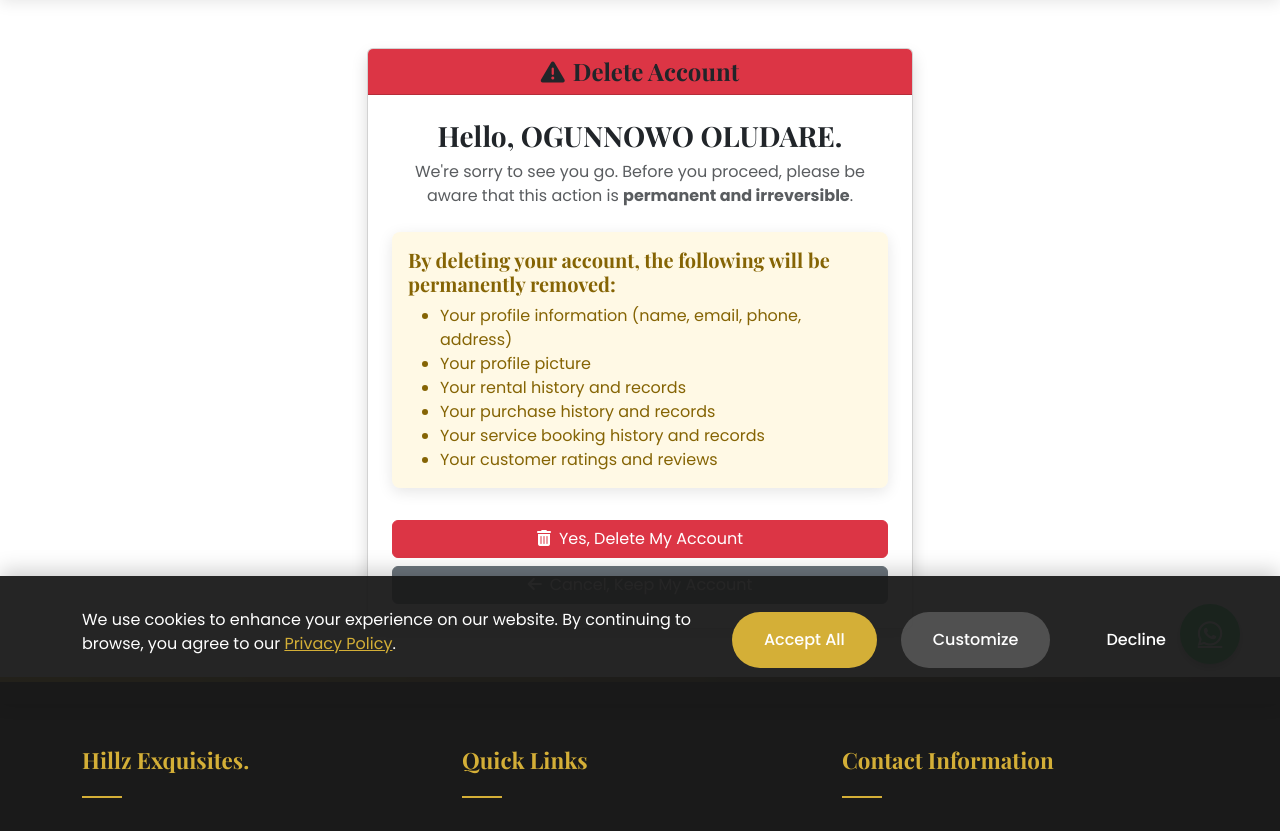
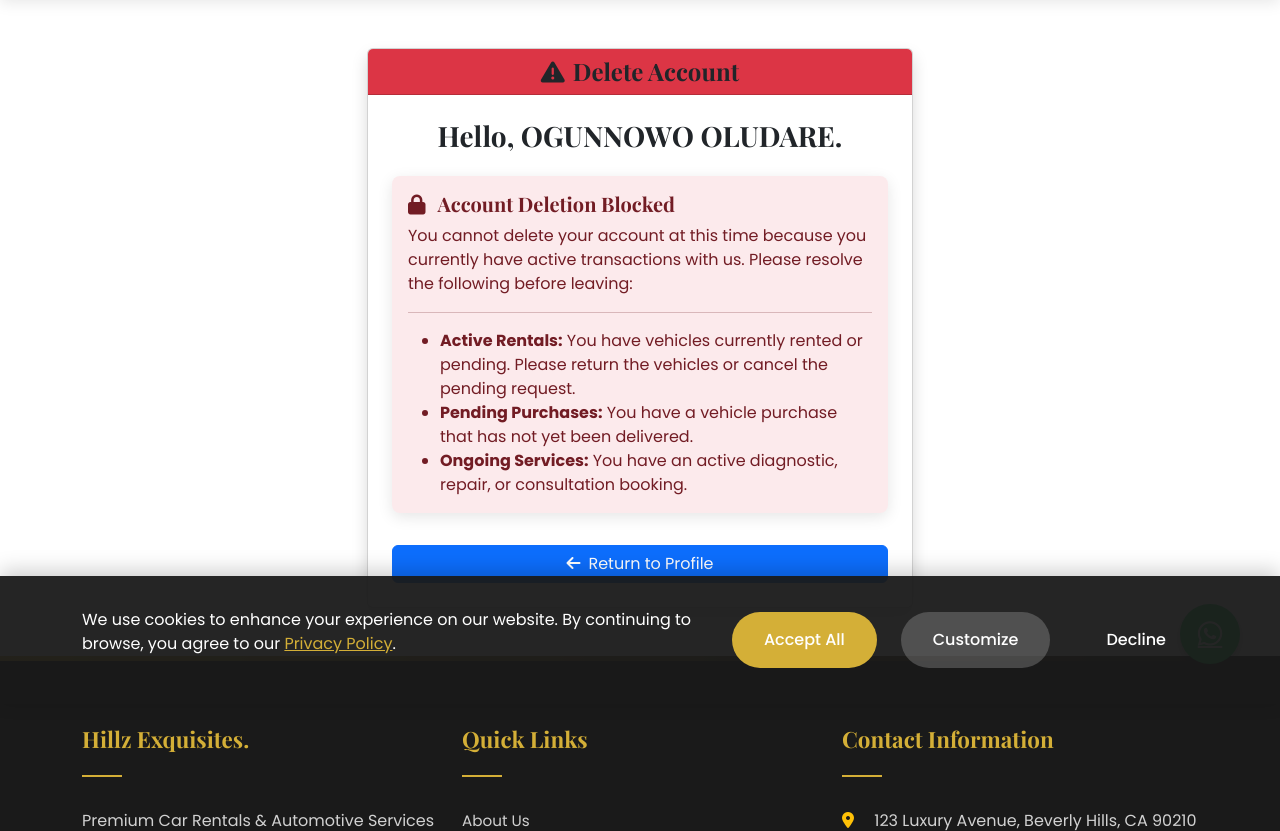
Before and after one commit to DarkSun2003/Hillz, a Django app: page /delete-account/ in a window 1280 px wide; the page is wider, and only the part inside the window is pictured. Shown: the part 96-927 px from the top of that part. Run offline with Django 4.2, Linux system fonts and the light colour scheme; a user stored in the database is signed in; data comes from the database, SQL or seed files in the repository; both versions use the stored data as it was after the commit.

Commit message:
Account deletion and user relationship updates

```diff
--- a/car_rental/forms.py
+++ b/car_rental/forms.py
@@ -131,12 +131,6 @@ class CustomerForm(forms.ModelForm):
         # If we have a user, pre-populate the name field
         if self.user and not self.initial.get('name'):
             self.initial['name'] = f"{self.user.first_name} {self.user.last_name}".strip() or self.user.username
-
-    def clean_email(self):
-        email = self.cleaned_data.get('email')
-        if Customer.objects.filter(email=email).exclude(pk=self.instance.pk).exists():
-            raise ValidationError("This email is already associated with another customer.")
-        return email
 
     def clean_license_expiry(self):
         license_expiry = self.cleaned_data.get('license_expiry')
--- a/car_rental/models.py
+++ b/car_rental/models.py
@@ -102,7 +102,7 @@ class SiteInfo(TimeStampedModel, AuditableModel):
 # Customer Model
 class Customer(TimeStampedModel, AuditableModel, SoftDeletionModel):
     name = models.CharField(max_length=100)
-    email = models.EmailField(unique=True, db_index=True)
+    email = models.EmailField(db_index=True)
     phone = models.CharField(
         max_length=20,
         blank=True,
--- a/car_rental/templates/delete_account.html
+++ b/car_rental/templates/delete_account.html
@@ -10,33 +10,65 @@
                 <div class="card-header bg-danger text-white text-center">
                     <h4 class="mb-0"><i class="fas fa-exclamation-triangle me-2"></i>Delete Account</h4>
                 </div>
+
                 <div class="card-body p-4">
-                    <!-- Personalized Warning Message -->
                     <div class="text-center mb-4">
                         <h3>Hello, {{ user.get_full_name|default:user.username }}.</h3>
+                    </div>
+
+                    {% if not can_delete %}
+                        <div class="alert alert-danger" role="alert">
+                            <h5 class="alert-heading"><i class="fas fa-lock me-2"></i> Account Deletion Blocked</h5>
+                            <p>You cannot delete your account at this time because you currently have active transactions with us. Please resolve the following before leaving:</p>
+                            <hr>
+                            <ul class="mb-0">
+                                {% if active_rentals %}
+                                    <li><strong>Active Rentals:</strong> You have vehicles currently rented or pending. Please return the vehicles or cancel the pending request.</li>
+                                {% endif %}
+                                {% if active_purchases %}
+                                    <li><strong>Pending Purchases:</strong> You have a vehicle purchase that has not yet been delivered.</li>
+                                {% endif %}
+                                {% if active_services %}
+                                    <li><strong>Ongoing Services:</strong> You have an active diagnostic, repair, or consultation booking.</li>
+                                {% endif %}
+                            </ul>
+                        </div>
+
+                        <div class="d-grid mt-4">
+                            <a href="{% url 'car_rental:profile' %}" class="btn btn-primary">
+                                <i class="fas fa-arrow-left me-2"></i>Return to Profile
+                            </a>
+                        </div>
+
+                    {% else %}
+                        <div class="text-center mb-4">
                             <p class="text-muted">
                                 We're sorry to see you go. Before you proceed, please be aware that this action is <strong>permanent and irreversible</strong>.
                             </p>
                         </div>
 
-                    <!-- List of What Will Be Deleted -->
                         <div class="alert alert-warning" role="alert">
                             <h5 class="alert-heading">By deleting your account, the following will be permanently removed:</h5>
                             <ul class="mb-0">
                                 <li>Your profile information (name, email, phone, address)</li>
                                 <li>Your profile picture</li>
-                            <li>Your rental history and records</li>
-                            <li>Your purchase history and records</li>
-                            <li>Your service booking history and records</li>
-                            <li>Your customer ratings and reviews</li>
+                                <li>Your ability to log in and manage your history</li>
                             </ul>
                         </div>
 
-                    <!-- Final Confirmation Form -->
-                    <form method="post" action="{% url 'car_rental:delete_account' %}" onsubmit="return confirm('Are you absolutely sure you want to delete your account? This action cannot be undone.');">
+                        <form method="post" onsubmit="return confirm('Are you absolutely sure you want to permanently delete your account? This cannot be undone.');">
                             {% csrf_token %}
-                        <div class="d-grid gap-2">
-                            <button type="submit" name="confirm_delete" value="yes" class="btn btn-danger">
+                            <div class="mb-4">
+                                <div class="form-check">
+                                    <input class="form-check-input" type="checkbox" name="confirm_delete" value="yes" id="confirmDeleteCheck" required>
+                                    <label class="form-check-label fw-bold text-danger" for="confirmDeleteCheck">
+                                        I understand that my account will be permanently deleted and cannot be recovered.
+                                    </label>
+                                </div>
+                            </div>
+
+                            <div class="d-grid gap-3 d-md-flex justify-content-md-center">
+                                <button type="submit" class="btn btn-danger">
                                     <i class="fas fa-trash-alt me-2"></i>Yes, Delete My Account
                                 </button>
                                 <a href="{% url 'car_rental:profile' %}" class="btn btn-secondary">
@@ -44,6 +76,7 @@
                                 </a>
                             </div>
                         </form>
+                    {% endif %}
                 </div>
             </div>
         </div>
@@ -79,7 +112,7 @@
                 const confirmationInput = form.querySelector('input[name="confirm_delete"]');
                 if (confirmationInput && confirmationInput.value !== 'yes') {
                     event.preventDefault();
-                    alert('Please confirm that you want to delete your account by typing "yes" in the box.');
+                    alert('You must check the confirmation box to proceed.');
                 }
             });
         }
--- a/car_rental/views.py
+++ b/car_rental/views.py
@@ -959,19 +959,30 @@ def cancel_service_booking(request, pk):
 
 # --- USER PROFILE VIEWS ---
 
+# car_rental/views.py
+
+from django.db.models import Sum
+from .forms import UserForm, UserProfileForm, CustomerForm
+from .utils import send_profile_update_email # Assuming this is imported properly
+from .models import CustomerRating # Assuming this is in your imports
+
 @login_required
 def profile(request):
     # Ensure UserProfile exists
     profile, _ = UserProfile.objects.get_or_create(user=request.user)
 
-    # --- ROBUSTLY GET OR CREATE THE CUSTOMER ---
-    customer, created = Customer.objects.get_or_create(
-        email=request.user.email,
-        defaults={
-            'name': f"{request.user.first_name} {request.user.last_name}".strip() or request.user.username,
-            'user': request.user
-        }
-    )
+    # --- STRICT BLANK SLATE CREATION ---
+    # We explicitly check if THIS specific user has a linked customer account.
+    if hasattr(request.user, 'customer_account') and request.user.customer_account:
+        customer = request.user.customer_account
+    else:
+        # If they don't (like a re-registered account), generate a brand new Customer ID
+        # completely ignoring any old archived records with the same email.
+        customer = Customer.objects.create(
+            user=request.user,
+            email=request.user.email,
+            name=f"{request.user.first_name} {request.user.last_name}".strip() or request.user.username
+        )
     # ---------------------------------------------
 
     # --- Initialize forms ---
@@ -999,13 +1010,9 @@ def profile(request):
                 return redirect('car_rental:profile')
             except Exception as e:
                 messages.error(request, f'An error occurred while updating your profile: {str(e)}.')
-                logger.error(f"Profile update error: {e}")
+                logging.error(f"Profile update error: {e}")
         else:
             messages.error(request, 'Please correct the errors below.')
-            # Re-render forms with errors so the user can see them
-            user_form = UserForm(request.POST, instance=request.user)
-            profile_form = UserProfileForm(request.POST, request.FILES, instance=profile)
-            customer_form = CustomerForm(request.POST, request.FILES, instance=customer, user=request.user)
 
     # --- Calculate Statistics (for both GET and POST) ---
     try:
@@ -1013,6 +1020,7 @@ def profile(request):
         full_purchases = Purchase.objects.filter(customer=customer).order_by('-purchase_datetime')
 
         total_rentals = full_rentals.count()
+        total_purchases_count = full_purchases.count()
         active_rentals = full_rentals.filter(status__in=['active', 'overdue']).count()
 
         rental_spent = full_rentals.filter(payment_status='paid').aggregate(total=Sum('total_amount'))['total'] or 0
@@ -1023,7 +1031,6 @@ def profile(request):
         rated_rentals = []
         if request.user.is_authenticated:
             try:
-                customer = request.user.customer_account
                 rated_rentals = list(CustomerRating.objects.filter(
                     customer=customer,
                     service_type='rental'
@@ -1032,26 +1039,29 @@ def profile(request):
                 pass
 
     except (Customer.DoesNotExist, AttributeError):
+        full_rentals = []
+        full_purchases = []
         total_rentals = 0
+        total_purchases_count = 0
         active_rentals = 0
         rental_spent = 0
         purchase_spent = 0
         total_spent = 0
         rated_rentals = []
 
-    # --- Create the Context Dictionary (This will always be reached) ---
+    # --- Create the Context Dictionary ---
     context = {
         'profile': profile,
         'customer': customer,
-        'rentals': full_rentals[:5],
-        'purchases': Purchase.objects.filter(customer=customer).order_by('-purchase_datetime')[:5],
+        'rentals': full_rentals[:5] if full_rentals else [],
+        'purchases': full_purchases[:5] if full_purchases else [],
         'user_form': user_form,
         'profile_form': profile_form,
         'customer_form': customer_form,
         'site_info': SiteInfo.objects.first(),
         'stats': {
             'total_rentals': total_rentals,
-            'total_purchases': full_purchases.count(),
+            'total_purchases': total_purchases_count,
             'rental_spent': rental_spent,
             'purchase_spent': purchase_spent,
             'total_spent': total_spent,
@@ -1059,16 +1069,57 @@ def profile(request):
         }
     }
 
-    # --- Render the Template (This will always be reached) ---
     return render(request, 'profile.html', context)
+
+# car_rental/views.py
+
+import logging
+import cloudinary.api
+from django.contrib import messages
+from django.shortcuts import render, redirect
+from django.contrib.auth.decorators import login_required
+from django.contrib.auth import logout
+from django.db import transaction
+from django.core.mail import send_mail
+from django.template.loader import render_to_string
+from django.utils.html import strip_tags
+from django.conf import settings
 
 @login_required
 def delete_account(request):
     """
-    Handles both displaying the deletion confirmation page (GET)
-    and processing the actual account deletion (POST).
+    Handles displaying the deletion confirmation page, blocking deletion if
+    active transactions exist, and processing the actual account deletion (POST).
+    It archives the Customer record (by setting user to NULL via model SET_NULL)
+    while hard-deleting the User and UserProfile.
     """
+    customer = getattr(request.user, 'customer_account', None)
+
+    # Initialize flags for active transactions
+    active_rentals = False
+    active_purchases = False
+    active_services = False
+
+    if customer:
+        active_rentals = Rental.objects.filter(
+            customer=customer, status__in=['pending', 'active', 'overdue']
+        ).exists()
+        active_purchases = Purchase.objects.filter(
+            customer=customer, status__in=['pending', 'processing', 'shipped']
+        ).exists()
+        active_services = ServiceBooking.objects.filter(
+            customer=customer, status__in=['pending', 'confirmed', 'in_progress']
+        ).exists()
+
+    # User can only delete if all of these are False
+    can_delete = not (active_rentals or active_purchases or active_services)
+
     if request.method == 'POST':
+        # Security check: prevent POST bypass if they have active transactions
+        if not can_delete:
+            messages.error(request, "Account deletion failed. You have active ongoing transactions.")
+            return redirect('car_rental:delete_account')
+
         confirmation = request.POST.get('confirm_delete')
         if confirmation != 'yes':
             messages.error(request, 'Account deletion was not confirmed. Your account is safe.')
@@ -1083,30 +1134,14 @@ def delete_account(request):
                 user_name = user.get_full_name() or user.username
 
                 # --- 2. Delete Related Data First ---
-                try:
-                    customer = user.customer_account
-                    if customer:
-                        # --- CLOUDINARY FILE DELETION ---
-                        # Check and delete profile picture from Cloudinary
-                        if hasattr(customer, 'profile_picture') and customer.profile_picture:
-                            # Use .public_id for CloudinaryResource
-                            cloudinary.api.delete_resources([customer.profile_picture.public_id])
-                        # --- END CLOUDINARY DELETION ---
-
-                        # Check and delete license image from Cloudinary
-                        if hasattr(customer, 'license_image') and customer.license_image:
-                            cloudinary.api.delete_resources([customer.license_image.public_id])
-                        # --- END CLOUDINARY DELETION ---
-                        customer.delete()
-                except Customer.DoesNotExist:
-                    pass
+                # WE NO LONGER DELETE THE CUSTOMER HERE.
+                # It will be orphaned (user_id = NULL) when the User is deleted.
 
                 try:
                     profile = user.profile
                     if profile:
                         # --- CLOUDINARY FILE DELETION ---
                         if hasattr(profile, 'profile_picture') and profile.profile_picture:
-                            # Use .public_id for CloudinaryResource
                             cloudinary.api.delete_resources([profile.profile_picture.public_id])
                         # --- END CLOUDINARY DELETION ---
                         profile.delete()
@@ -1115,12 +1150,13 @@ def delete_account(request):
 
                 # --- 3. Delete the User Account ---
                 logout(request)
+                # Deleting the user triggers the SET_NULL cascade on Customer.user
                 user.delete()
 
-            # --- 4. Send a Confirmation Email ---
+            # --- 4. Send a Confirmation Email (Outside atomic block) ---
             try:
                 site_info = SiteInfo.objects.first()
-                subject = f"Your Hillz Exquisites Account Has Been Deleted"
+                subject = "Your Hillz Exquisites Account Has Been Deleted"
 
                 context = {
                     'user_name': user_name,
@@ -1131,7 +1167,7 @@ def delete_account(request):
                 html_message = render_to_string('emails/account_deleted_email.html', context)
                 plain_message = strip_tags(html_message)
 
-                from_email = site_info.email
+                from_email = site_info.email if site_info else settings.DEFAULT_FROM_EMAIL
                 to_email = [user_email]
 
                 send_mail(subject, plain_message, from_email, to_email, html_message=html_message, fail_silently=False)
@@ -1153,6 +1189,10 @@ def delete_account(request):
         context = {
             'site_info': site_info,
             'user': request.user,
+            'can_delete': can_delete,
+            'active_rentals': active_rentals,
+            'active_purchases': active_purchases,
+            'active_services': active_services,
         }
         return render(request, 'delete_account.html', context)
 
```
Also changed, not shown: car_rental/signals.py (+10 -0 lines), car_rental/migrations/0004_alter_customer_user.py (added), car_rental/migrations/0005_alter_customer_email_alter_customer_user.py (added), db.sqlite3. Lines whose indentation alone changed are shown as unchanged.
